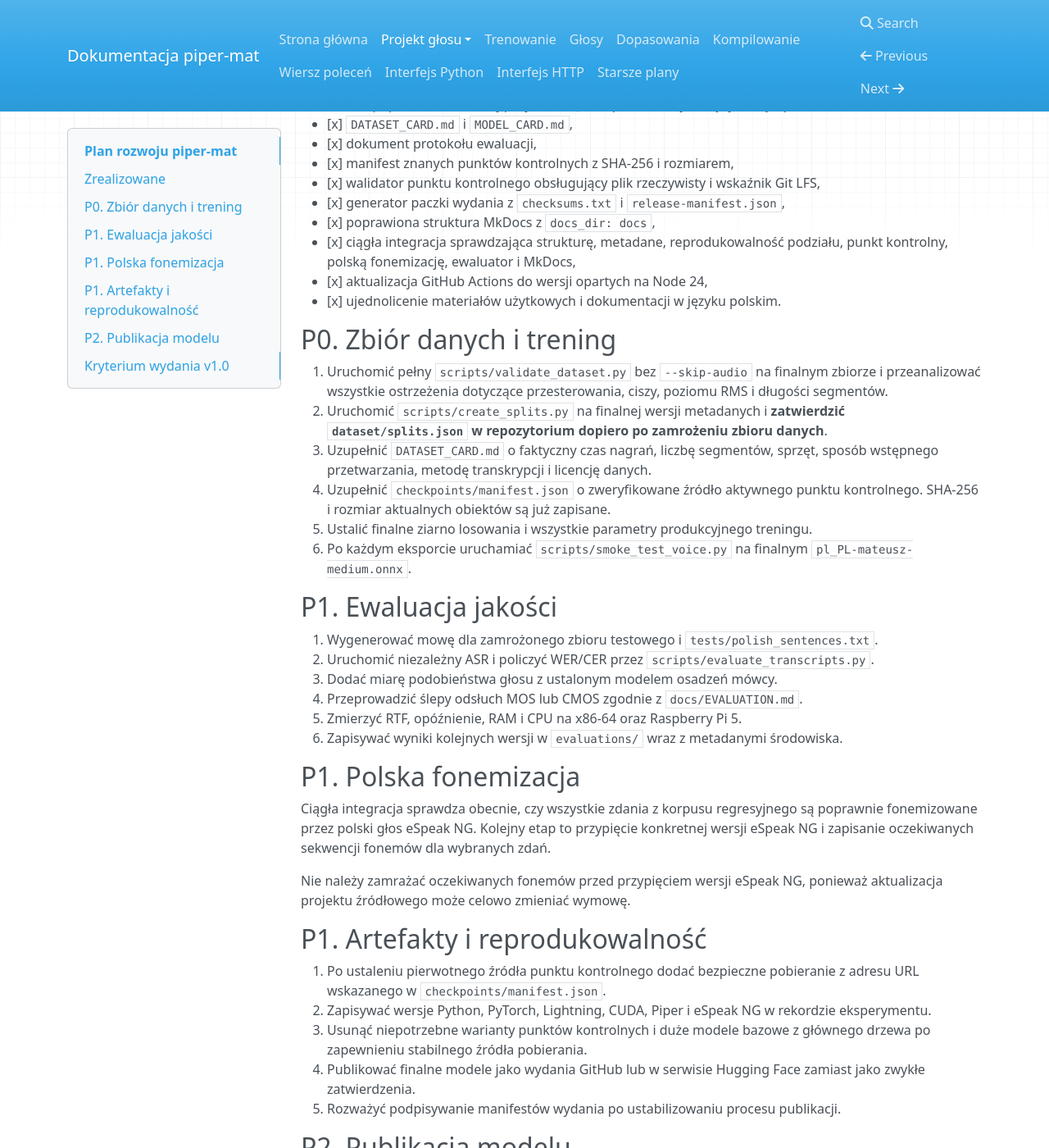
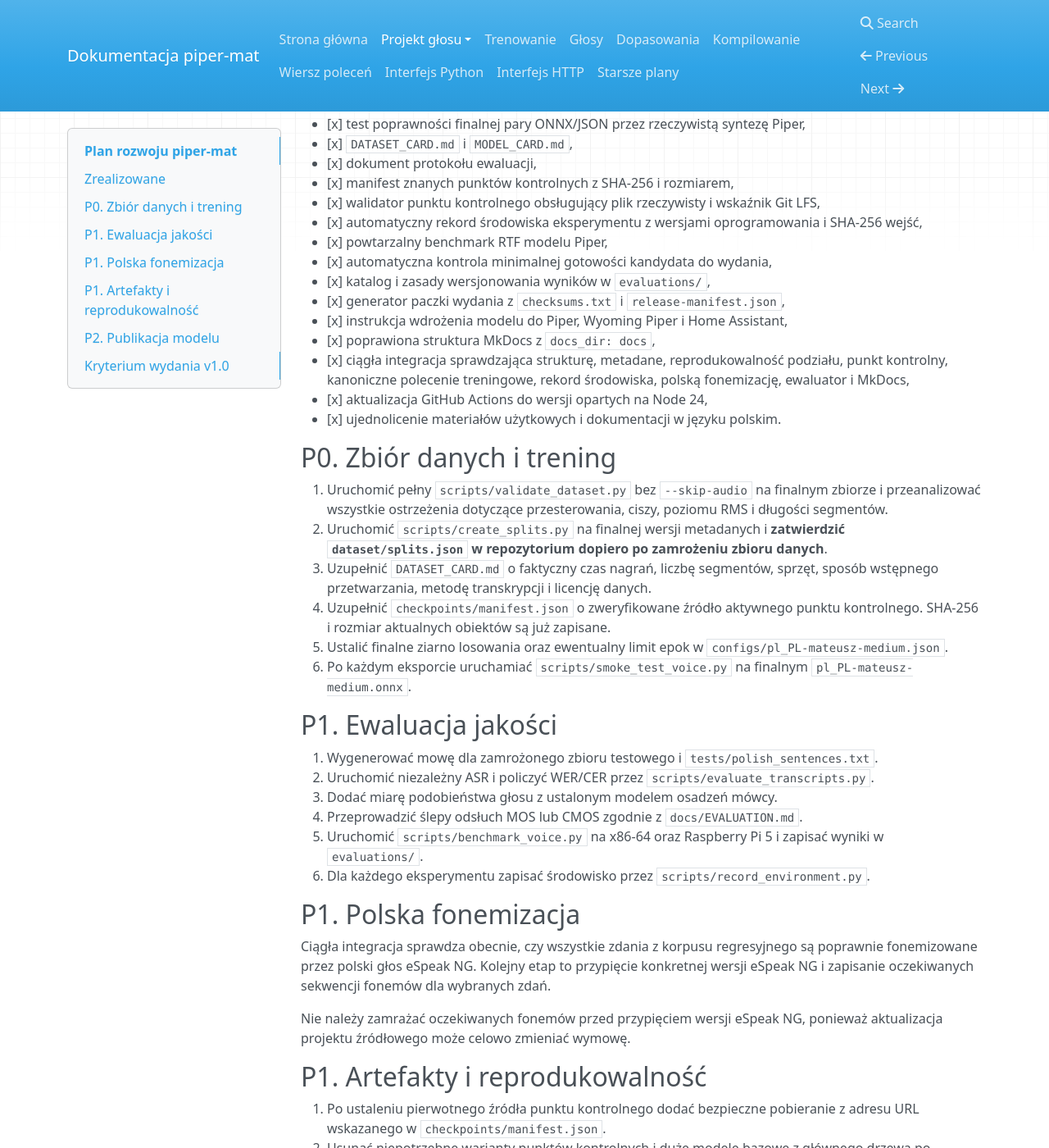
Before and after one commit to MatPomGit/piper-mat, an MkDocs documentation site: the page built from docs/ROADMAP.md, in a window 1280 px wide and 1400 px high, scrolled down 498 px. Shown: the whole window at 82% size. Built offline with MkDocs 1.6.1, drawn with Linux system fonts in a browser that asks for light colours; nearby versions of some CDN libraries; some of the changed text lies outside the part shown.

Commit message:
Update roadmap after reproducibility improvements

```diff
--- a/docs/ROADMAP.md
+++ b/docs/ROADMAP.md
@@ -7,6 +7,7 @@
 - [x] uporządkowanie repozytorium jako gałęzi rozwojowej Piper do treningu własnego głosu,
 - [x] usunięcie konfliktującej deklaracji licencji MIT dla kodu pochodzącego z Piper GPL,
 - [x] wersjonowana konfiguracja eksperymentu,
+- [x] kanoniczna konfiguracja JSON rzeczywiście sterująca `train.sh`,
 - [x] walidator `metadata.csv` i parametrów WAV,
 - [x] analiza PCM16: czas nagrań, RMS, wartość szczytowa, przesterowanie, udział ciszy i pliki nieujęte w metadanych,
 - [x] deterministyczny generator podziału na zbiory treningowy, walidacyjny i testowy ze stałym ziarnem losowania i SHA-256 metadanych,
@@ -18,9 +19,14 @@
 - [x] dokument protokołu ewaluacji,
 - [x] manifest znanych punktów kontrolnych z SHA-256 i rozmiarem,
 - [x] walidator punktu kontrolnego obsługujący plik rzeczywisty i wskaźnik Git LFS,
+- [x] automatyczny rekord środowiska eksperymentu z wersjami oprogramowania i SHA-256 wejść,
+- [x] powtarzalny benchmark RTF modelu Piper,
+- [x] automatyczna kontrola minimalnej gotowości kandydata do wydania,
+- [x] katalog i zasady wersjonowania wyników w `evaluations/`,
 - [x] generator paczki wydania z `checksums.txt` i `release-manifest.json`,
+- [x] instrukcja wdrożenia modelu do Piper, Wyoming Piper i Home Assistant,
 - [x] poprawiona struktura MkDocs z `docs_dir: docs`,
-- [x] ciągła integracja sprawdzająca strukturę, metadane, reprodukowalność podziału, punkt kontrolny, polską fonemizację, ewaluator i MkDocs,
+- [x] ciągła integracja sprawdzająca strukturę, metadane, reprodukowalność podziału, punkt kontrolny, kanoniczne polecenie treningowe, rekord środowiska, polską fonemizację, ewaluator i MkDocs,
 - [x] aktualizacja GitHub Actions do wersji opartych na Node 24,
 - [x] ujednolicenie materiałów użytkowych i dokumentacji w języku polskim.
 
@@ -30,7 +36,7 @@
 2. Uruchomić `scripts/create_splits.py` na finalnej wersji metadanych i **zatwierdzić `dataset/splits.json` w repozytorium dopiero po zamrożeniu zbioru danych**.
 3. Uzupełnić `DATASET_CARD.md` o faktyczny czas nagrań, liczbę segmentów, sprzęt, sposób wstępnego przetwarzania, metodę transkrypcji i licencję danych.
 4. Uzupełnić `checkpoints/manifest.json` o zweryfikowane źródło aktywnego punktu kontrolnego. SHA-256 i rozmiar aktualnych obiektów są już zapisane.
-5. Ustalić finalne ziarno losowania i wszystkie parametry produkcyjnego treningu.
+5. Ustalić finalne ziarno losowania oraz ewentualny limit epok w `configs/pl_PL-mateusz-medium.json`.
 6. Po każdym eksporcie uruchamiać `scripts/smoke_test_voice.py` na finalnym `pl_PL-mateusz-medium.onnx`.
 
 ## P1. Ewaluacja jakości
@@ -39,8 +45,8 @@
 2. Uruchomić niezależny ASR i policzyć WER/CER przez `scripts/evaluate_transcripts.py`.
 3. Dodać miarę podobieństwa głosu z ustalonym modelem osadzeń mówcy.
 4. Przeprowadzić ślepy odsłuch MOS lub CMOS zgodnie z `docs/EVALUATION.md`.
-5. Zmierzyć RTF, opóźnienie, RAM i CPU na x86-64 oraz Raspberry Pi 5.
-6. Zapisywać wyniki kolejnych wersji w `evaluations/` wraz z metadanymi środowiska.
+5. Uruchomić `scripts/benchmark_voice.py` na x86-64 oraz Raspberry Pi 5 i zapisać wyniki w `evaluations/`.
+6. Dla każdego eksperymentu zapisać środowisko przez `scripts/record_environment.py`.
 
 ## P1. Polska fonemizacja
 
@@ -51,18 +57,17 @@
 ## P1. Artefakty i reprodukowalność
 
 1. Po ustaleniu pierwotnego źródła punktu kontrolnego dodać bezpieczne pobieranie z adresu URL wskazanego w `checkpoints/manifest.json`.
-2. Zapisywać wersje Python, PyTorch, Lightning, CUDA, Piper i eSpeak NG w rekordzie eksperymentu.
-3. Usunąć niepotrzebne warianty punktów kontrolnych i duże modele bazowe z głównego drzewa po zapewnieniu stabilnego źródła pobierania.
-4. Publikować finalne modele jako wydania GitHub lub w serwisie Hugging Face zamiast jako zwykłe zatwierdzenia.
-5. Rozważyć podpisywanie manifestów wydania po ustabilizowaniu procesu publikacji.
+2. Usunąć niepotrzebne warianty punktów kontrolnych i duże modele bazowe z głównego drzewa po zapewnieniu stabilnego źródła pobierania.
+3. Publikować finalne modele jako wydania GitHub lub w serwisie Hugging Face zamiast jako zwykłe zatwierdzenia.
+4. Rozważyć podpisywanie manifestów wydania po ustabilizowaniu procesu publikacji.
 
 ## P2. Publikacja modelu
 
 1. Uzupełnić `MODEL_CARD.md` rzeczywistymi parametrami i wynikami.
 2. Ustalić osobno licencję zbioru danych i finalnego modelu głosu.
 3. Opublikować stały zestaw próbek porównawczych.
-4. Dodać instrukcję instalacji modelu w Piper, Wyoming Piper i Home Assistant.
-5. Uruchamiać `scripts/package_release.py` dla każdego kandydata do wydania i publikować wynik dopiero po teście poprawności i ewaluacji.
+4. Uruchamiać `scripts/check_release_readiness.py` i `scripts/package_release.py` dla każdego kandydata do wydania.
+5. Publikować dopiero kandydatów, którzy przechodzą test poprawności, ewaluację i kontrolę gotowości.
 
 ## Kryterium wydania v1.0
 
@@ -75,4 +80,5 @@
 - dostępne są WER/CER, podobieństwo głosu i pomiary wydajności na Raspberry Pi 5 oraz x86-64,
 - `DATASET_CARD.md` i `MODEL_CARD.md` nie zawierają niewypełnionych danych krytycznych,
 - licencje zbioru danych oraz modelu są jednoznaczne,
+- `scripts/check_release_readiness.py` kończy się powodzeniem,
 - opublikowana paczka zawiera sumy kontrolne i próbki dźwięku.
```
